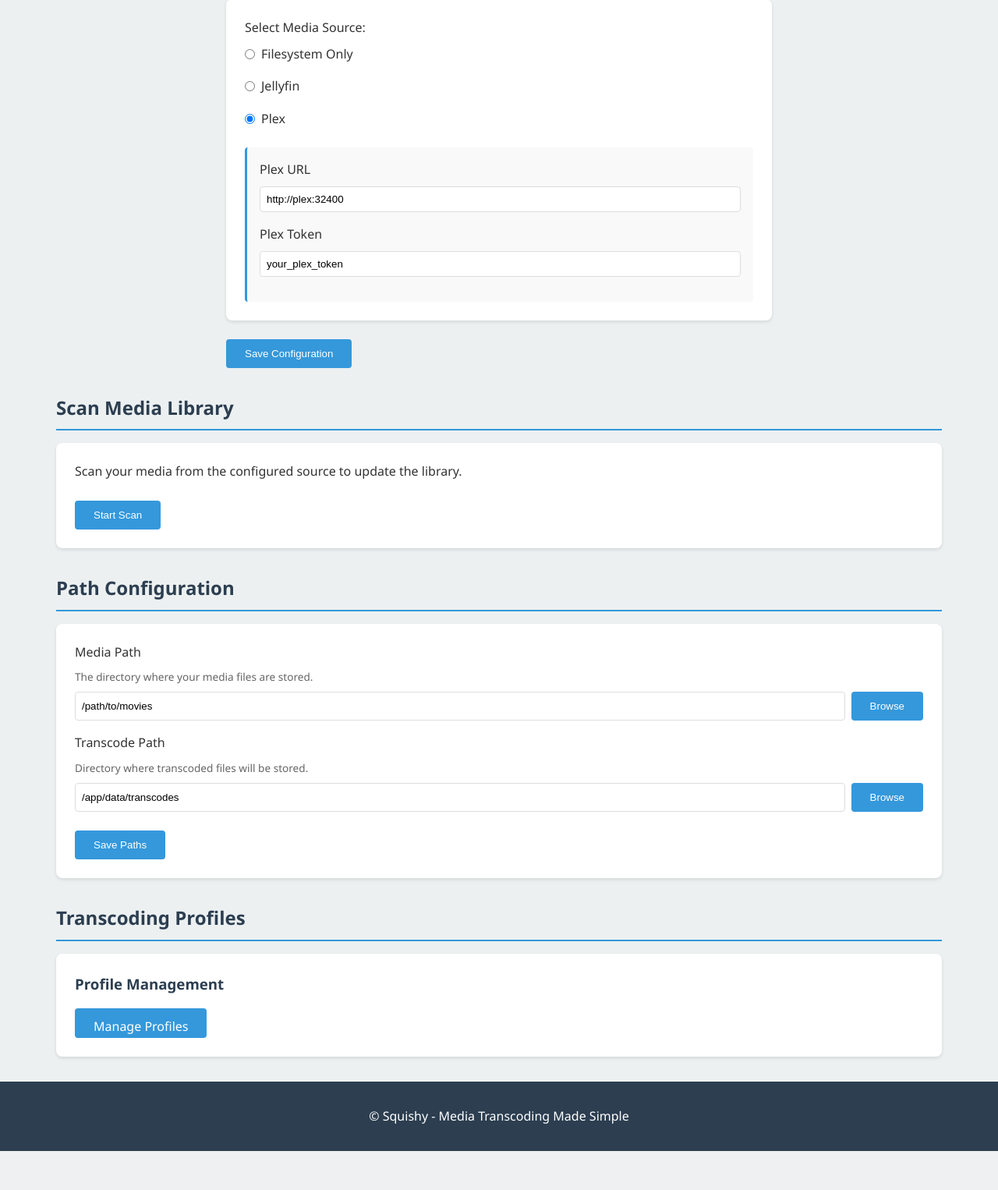
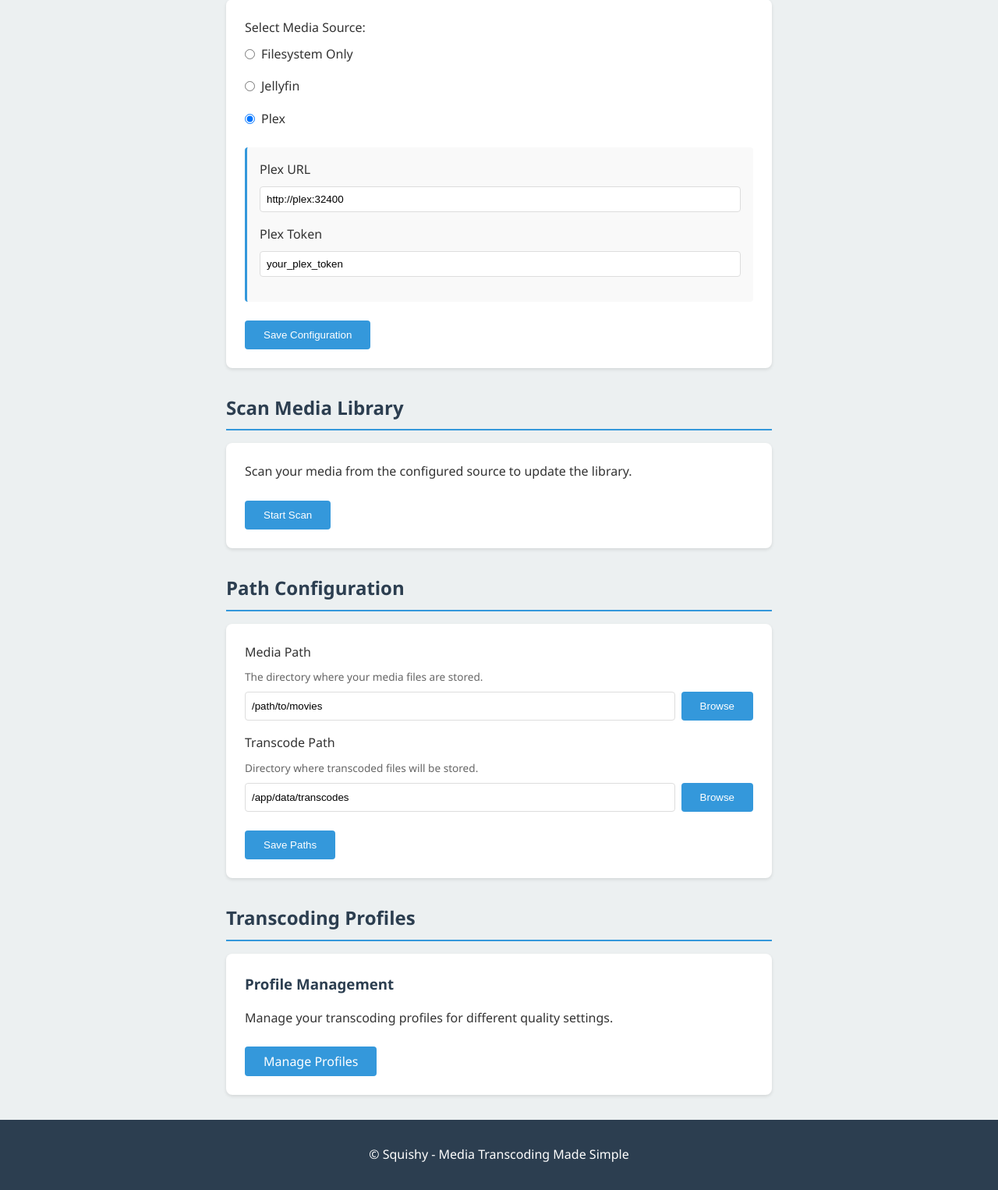
Before and after one commit to cleverdevil/squishy, a Flask app: page /admin/ in a window 1280 px wide. Shown: the part 219-1745 px from the top of the page at 78% size. Before the commit the page ends 1695 px from the top, so only its background shows below. Run offline with Flask 3, Linux system fonts and the light colour scheme.

Commit message:
Improved styling and fixing a missing div close tag.

```diff
--- a/squishy/static/css/style.css
+++ b/squishy/static/css/style.css
@@ -274,8 +274,14 @@ nav ul li a:hover {
 }
 
 /* Form elements */
+form {
+  width: 100%;
+  box-sizing: border-box;
+}
+
 .form-group {
   margin-bottom: 1rem;
+  width: 100%;
 }
 
 .form-group label {
@@ -487,12 +493,6 @@ footer {
 
 .standard-button {
   font-size: 1rem;
-  height: 38px;
-  display: inline-flex;
-  align-items: center;
-  justify-content: center;
-  padding: 0.7rem 1.5rem;
-  box-sizing: border-box;
 }
 
 /* Table alignment */
@@ -544,6 +544,7 @@ footer {
   flex-direction: column;
   gap: 0.5rem;
   margin-bottom: 1rem;
+  width: 100%;
 }
 
 .radio-group label {
@@ -562,6 +563,8 @@ footer {
   background-color: #f9f9f9;
   border-radius: 4px;
   border-left: 3px solid var(--secondary-color);
+  box-sizing: border-box;
+  width: 100%;
 }
 
 .scan-section {
@@ -576,13 +579,17 @@ hr {
 }
 
 .button {
-  display: inline-block;
+  display: inline-flex;
   background-color: var(--secondary-color);
   color: white;
   padding: 0.7rem 1.5rem;
   border-radius: 4px;
   text-decoration: none;
   font-weight: 500;
+  align-items: center;
+  justify-content: center;
+  box-sizing: border-box;
+  height: 38px;
 }
 
 .button:hover {
--- a/squishy/templates/admin/index.html
+++ b/squishy/templates/admin/index.html
@@ -45,8 +45,6 @@
                         <label for="plex_token">Plex Token</label>
                         <input type="text" id="plex_token" name="plex_token" value="{{ config.plex_token or '' }}" placeholder="your_plex_token">
                     </div>
-                </div>
-
                 </div>
 
                 <div class="form-submit">
@@ -102,8 +100,9 @@
         <h2>Transcoding Profiles</h2>
         <div class="card">
             <h3>Profile Management</h3>
-            <div class="button-container">
-                <a href="{{ url_for('admin.list_profiles') }}" class="button standard-button">Manage Profiles</a>
+            <p>Manage your transcoding profiles for different quality settings.</p>
+            <div class="form-submit">
+                <a href="{{ url_for('admin.list_profiles') }}" class="button">Manage Profiles</a>
             </div>
         </div>
     </div>
```
